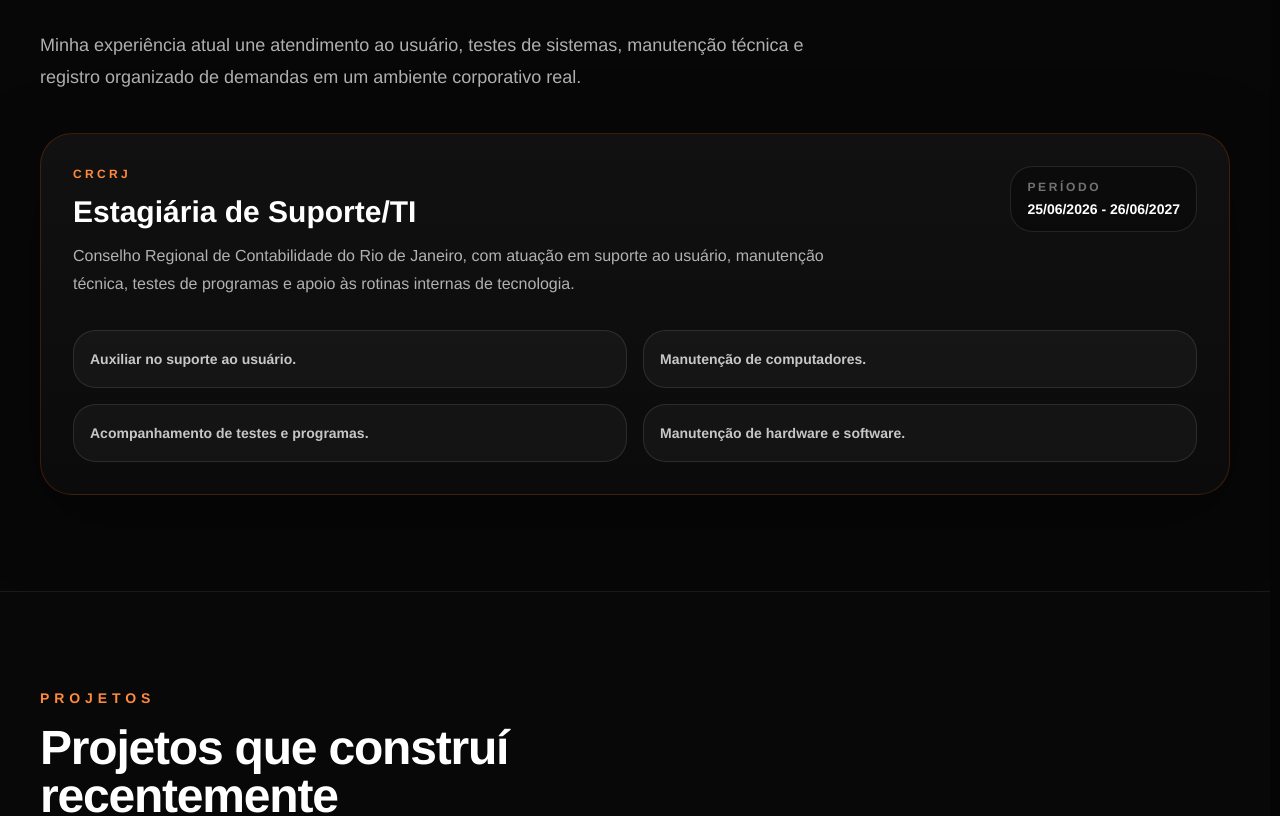
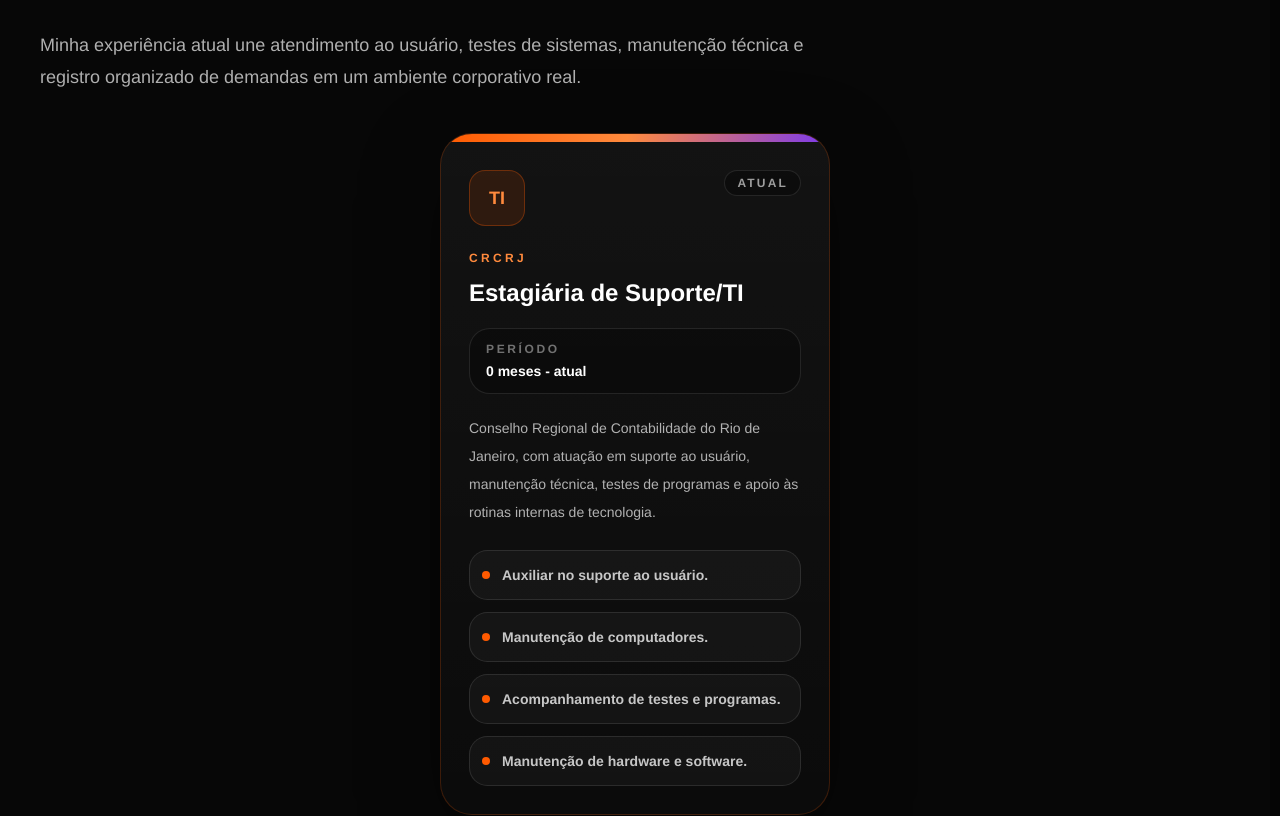
Before and after one commit to AmandaReiz/Portifolio-AmandaReis, a React (Vite) app: page / in a window 1280 px wide. Shown: the part 1145-1961 px from the top of the page. Built offline with nearby package versions, Linux system fonts and the light colour scheme.

Commit message:
Update printer card image and experience layout

```diff
--- a/src/App.jsx
+++ b/src/App.jsx
@@ -77,7 +77,7 @@ const projects = [
       "Painel web desenvolvido para centralizar dados das impressoras do CRCRJ, acessar IPs rapidamente e automatizar mensagens de solicitação de toner ou suporte técnico. Projeto real com React, Node.js, JavaScript e Playwright aplicado à rotina de Suporte/TI.",
     videoUrl: "https://www.linkedin.com/feed/update/urn:li:activity:7501612225678340097/",
     videoLabel: "Post LinkedIn",
-    imageUrl: "/prints/painel-impressoras-crcrj.png",
+    imageUrl: "/prints/impressoras.jpg",
   },
   {
     title: "MetaClara.ia",
@@ -224,6 +224,21 @@ const softSkills = [
   },
 ];
 
+function getCurrentExperiencePeriod() {
+  const startDate = new Date(2026, 5, 25);
+  const today = new Date();
+  let months = (today.getFullYear() - startDate.getFullYear()) * 12 + today.getMonth() - startDate.getMonth();
+
+  if (today.getDate() < startDate.getDate()) {
+    months -= 1;
+  }
+
+  const safeMonths = Math.max(0, months);
+  const monthLabel = safeMonths === 1 ? "1 mês" : `${safeMonths} meses`;
+
+  return `${monthLabel} - atual`;
+}
+
 const formationItems = [
   {
     title: "Informática",
@@ -358,6 +373,7 @@ export default function App() {
   const [headerHovered, setHeaderHovered] = useState(false);
   const formacaoRef = useRef(null);
   const reduceMotion = useReducedMotion();
+  const experiencePeriod = useMemo(() => getCurrentExperiencePeriod(), []);
 
   const { scrollYProgress, scrollY } = useScroll();
   const progressScale = useSpring(scrollYProgress, { stiffness: 140, damping: 28, mass: 0.2 });
@@ -714,7 +730,7 @@ export default function App() {
             </motion.div>
 
             <a
-              href="#projetos"
+              href="#experiencia"
               className="scroll-hint absolute bottom-5 left-1/2 z-10 hidden -translate-x-1/2 rounded-full border border-white/10 bg-black/35 px-4 py-2 text-xs font-semibold tracking-[0.25em] text-white/70 backdrop-blur transition hover:border-[#ff5a00] hover:text-[#ff8a3d] sm:inline-flex"
             >
               <span className="inline-flex items-center gap-2">
@@ -738,27 +754,36 @@ export default function App() {
               whileInView={{ opacity: 1, y: 0 }}
               viewport={{ once: true, amount: 0.24 }}
               transition={{ duration: 0.5 }}
-              className="mt-10 rounded-[2rem] border border-[#ff5a00]/20 bg-[linear-gradient(180deg,rgba(255,255,255,0.045),rgba(255,255,255,0.02))] p-5 shadow-[0_24px_80px_rgba(0,0,0,0.36)] sm:p-7 lg:p-8"
+              className="mx-auto mt-10 max-w-[390px] overflow-hidden rounded-[2rem] border border-[#ff5a00]/20 bg-[linear-gradient(180deg,rgba(255,255,255,0.05),rgba(255,255,255,0.018))] shadow-[0_24px_80px_rgba(0,0,0,0.36)]"
             >
-              <div className="flex flex-col gap-5 lg:flex-row lg:items-start lg:justify-between">
-                <div>
-                  <p className="text-xs font-bold uppercase tracking-[0.28em] text-[#ff8a3d]">CRCRJ</p>
-                  <h3 className="mt-3 text-2xl font-black text-white sm:text-3xl">
+              <div className="h-2 bg-[linear-gradient(90deg,#ff5a00_0%,#ff8a3d_48%,#7c3aed_100%)]" />
+
+              <div className="p-6 sm:p-7">
+                <div className="flex items-start justify-between gap-4">
+                  <div className="flex size-14 items-center justify-center rounded-2xl border border-[#ff5a00]/30 bg-[#ff5a00]/12 text-lg font-black text-[#ff8a3d]">
+                    TI
+                  </div>
+                  <span className="rounded-full border border-white/10 bg-black/30 px-3 py-1 text-xs font-bold uppercase tracking-[0.18em] text-white/60">
+                    Atual
+                  </span>
+                </div>
+
+                <p className="mt-6 text-xs font-bold uppercase tracking-[0.28em] text-[#ff8a3d]">CRCRJ</p>
+                <h3 className="mt-3 text-2xl font-black leading-tight text-white">
                   Estagiária de Suporte/TI
                 </h3>
-                  <p className="mt-3 max-w-3xl text-base leading-7 text-white/68">
-                    Conselho Regional de Contabilidade do Rio de Janeiro, com atuação em suporte ao usuário,
-                    manutenção técnica, testes de programas e apoio às rotinas internas de tecnologia.
-                  </p>
+
+                <div className="mt-5 rounded-[1.3rem] border border-white/10 bg-black/28 px-4 py-3 text-sm font-semibold text-white/72">
+                  <span className="block text-xs uppercase tracking-[0.22em] text-white/42">Período</span>
+                  <strong className="mt-1 block text-white">{experiencePeriod}</strong>
                 </div>
 
-                <div className="rounded-[1.4rem] border border-white/10 bg-black/28 px-4 py-3 text-sm font-semibold text-white/72">
-                  <span className="block text-xs uppercase tracking-[0.22em] text-white/42">Período</span>
-                  <strong className="mt-1 block text-white">25/06/2026 - 26/06/2027</strong>
-                </div>
-              </div>
+                <p className="mt-5 text-sm leading-7 text-white/68">
+                  Conselho Regional de Contabilidade do Rio de Janeiro, com atuação em suporte ao usuário, manutenção
+                  técnica, testes de programas e apoio às rotinas internas de tecnologia.
+                </p>
 
-              <div className="mt-8 grid gap-4 sm:grid-cols-2">
+                <div className="mt-6 space-y-3">
                   {[
                     "Auxiliar no suporte ao usuário.",
                     "Manutenção de computadores.",
@@ -767,11 +792,13 @@ export default function App() {
                   ].map((item) => (
                     <div
                       key={item}
-                    className="rounded-[1.4rem] border border-white/10 bg-white/[0.035] p-4 text-sm font-semibold leading-6 text-white/76"
+                      className="flex items-start gap-3 rounded-[1.15rem] border border-white/10 bg-white/[0.035] p-3 text-sm font-semibold leading-6 text-white/76"
                     >
-                    {item}
+                      <span className="mt-2 size-2 shrink-0 rounded-full bg-[#ff5a00]" />
+                      <span>{item}</span>
                     </div>
                   ))}
+                </div>
               </div>
             </motion.article>
           </div>
```
Also changed, not shown: public/prints/impressoras.jpg (added). Lines whose indentation alone changed are shown as unchanged.
